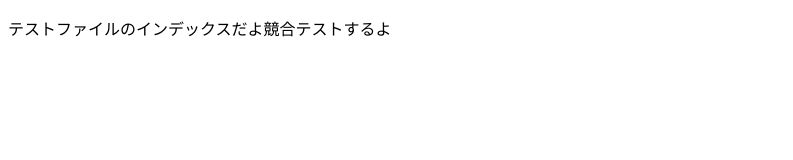
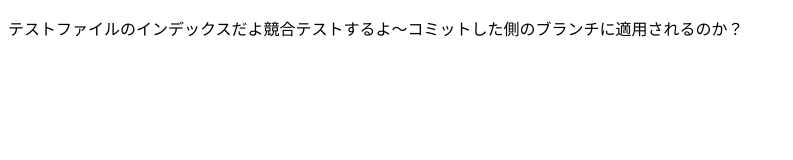
Before and after one commit to yanappu/test, a plain HTML site: page index.html in a window 1280 px wide. Shown: the whole page, without its empty margins (0-793 px from the left). Drawn offline with Linux system fonts and the light colour scheme.

Commit message:
競合テストA
testAより愛を込めて

```diff
--- a/index.html
+++ b/index.html
@@ -6,6 +6,6 @@
 </head>
 
 <body>
-<p>テストファイルのインデックスだよ競合テストするよ</p>
+<p>テストファイルのインデックスだよ競合テストするよ〜コミットした側のブランチに適用されるのか？</p>
 </body>
 </html>
```
